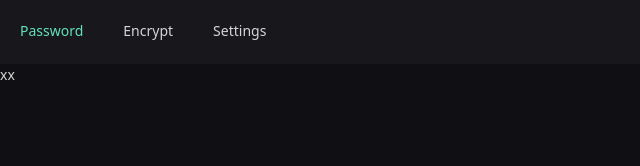
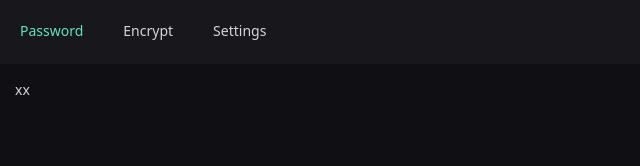
Before and after one commit to secrets-cool/homepage, a Vue app: page / in a window 1280 px wide. Shown: the top 166 px of the page, without its empty margins (0-640 px from the left). Built offline with nearby package versions, Linux system fonts and the light colour scheme.

Commit message:
page style.

```diff
--- a/src/App.vue
+++ b/src/App.vue
@@ -24,7 +24,9 @@ const renderMenuLabel = (option) => {
         </div>
       </n-layout-header>
       <n-layout-content>
-        <router-view />
+        <div class="page">
+          <router-view />
+        </div>
       </n-layout-content>
     </n-layout>
   </n-config-provider>
@@ -38,4 +40,7 @@ const renderMenuLabel = (option) => {
   align-items: center;
 }
 
+.page {
+  padding: 15px;
+}
 </style>
```
